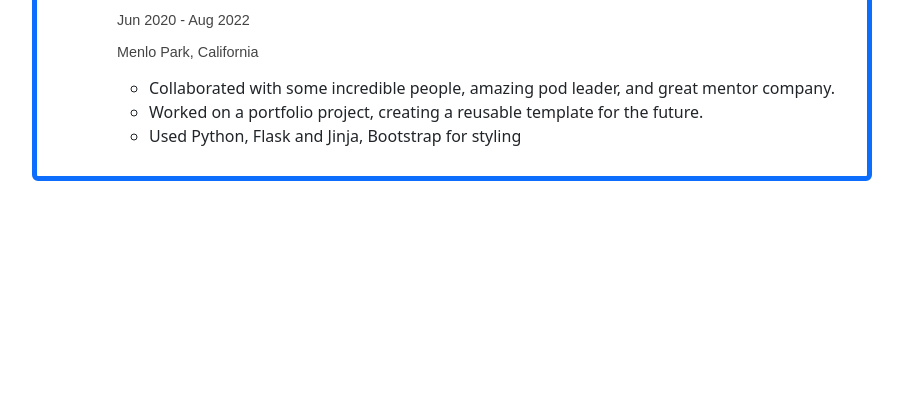
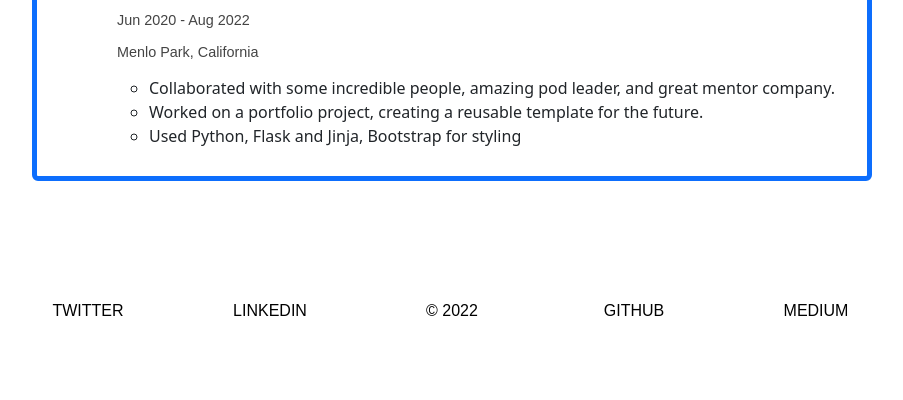
Before and after one commit to MLH-Fellowship/project-22-fal-13-hackathon-team-1, a Flask app: page /experience in a window 1280 px wide. Shown: the part 749-1149 px from the top of the page, without its empty margins (188-1091 px from the left). Before the commit the page ends 930 px from the top, so only its background shows below. Run offline with Flask 2, Linux system fonts and the light colour scheme.

Commit message:
created footer

```diff
--- a/app/templates/globalComps/footer.html
+++ b/app/templates/globalComps/footer.html
@@ -1,5 +1,85 @@
-{% macro footer() %}
-<footer class="footer">
-    <small>Copyright &copy;2022. </small>
-</footer>
-{% endmacro %}
+<!doctype html>
+<html lang="en">
+  <head>
+    <meta charset="utf-8">
+    <meta name="viewport" content="width=device-width, initial-scale=1">
+    <link href="../static/styles/main.css" rel="stylesheet" />
+
+    <!-- Bootstrap CSS-->
+    <link href="https://cdn.jsdelivr.net/npm/bootstrap@5.2.1/dist/css/bootstrap.min.css" rel="stylesheet" integrity="sha384-iYQeCzEYFbKjA/T2uDLTpkwGzCiq6soy8tYaI1GyVh/UjpbCx/TYkiZhlZB6+fzT" crossorigin="anonymous"/>
+
+    <title>{%block title %}{{title}}{% endblock %}</title>
+</head>
+
+<body>
+<!-- extend the Footer to full width. -->
+<div class="container my-5">
+    <!-- Footer -->
+    <footer class="text-center text-black" style="background-color: #ffffff">
+      <!-- Grid container -->
+      <div class="container">
+        <!-- Section: Links -->
+        <section class="mt-5">
+          <!-- Grid row-->
+          <div class="row text-center d-flex justify-content-center pt-5">
+            <!-- Grid column -->
+            <div class="col-md-2">
+              <h6  class="text-uppercase font-weight-bold">
+                <a style="text-decoration: none; "href="#!" class="text-black">Twitter</a>
+              </h6>
+            </div>
+            <!-- Grid column -->
+
+            <!-- Grid column -->
+            <div class="col-md-2">
+              <h6 class="text-uppercase font-weight-bold">
+                <a style="text-decoration: none;" style="text-decoration: none;" href="#!" class="text-black">Linkedin</a>
+              </h6>
+            </div>
+            <!-- Grid column -->
+
+            <!-- Grid column -->
+            <div class="col-md-2">
+              <h6 class="text-uppercase font-weight-bold">
+                <a style="text-decoration: none;" href="#!" class="text-black">© 2022</a>
+              </h6>
+            </div>
+            <!-- Grid column -->
+
+            <!-- Grid column -->
+            <div class="col-md-2">
+              <h6 class="text-uppercase font-weight-bold">
+                <a style="text-decoration: none;" href="#!" class="text-black">GITHUB</a>
+              </h6>
+            </div>
+            <!-- Grid column -->
+
+            <!-- Grid column -->
+            <div class="col-md-2">
+              <h6 class="text-uppercase font-weight-bold">
+                <a style="text-decoration: none;" href="#!" class="text-black">Medium</a>
+              </h6>
+            </div>
+            <!-- Grid column -->
+          </div>
+          <!-- Grid row-->
+        </section>
+        <!-- Section: Links -->
+
+     <br>
+
+
+
+
+      </div>
+      <!-- Grid container -->
+
+
+    </footer>
+    <!-- Footer -->
+  </div>
+  <!-- End of .container -->
+
+</body>
+
+</html>
--- a/app/templates/pageOverlay.html
+++ b/app/templates/pageOverlay.html
@@ -18,6 +18,7 @@
     <h1>Not Working!</h1>
     {% endblock content %}
     <!-- Footer -->
+    {% include '/globalComps/footer.html' %}
 </body>
 
 </html>
```
